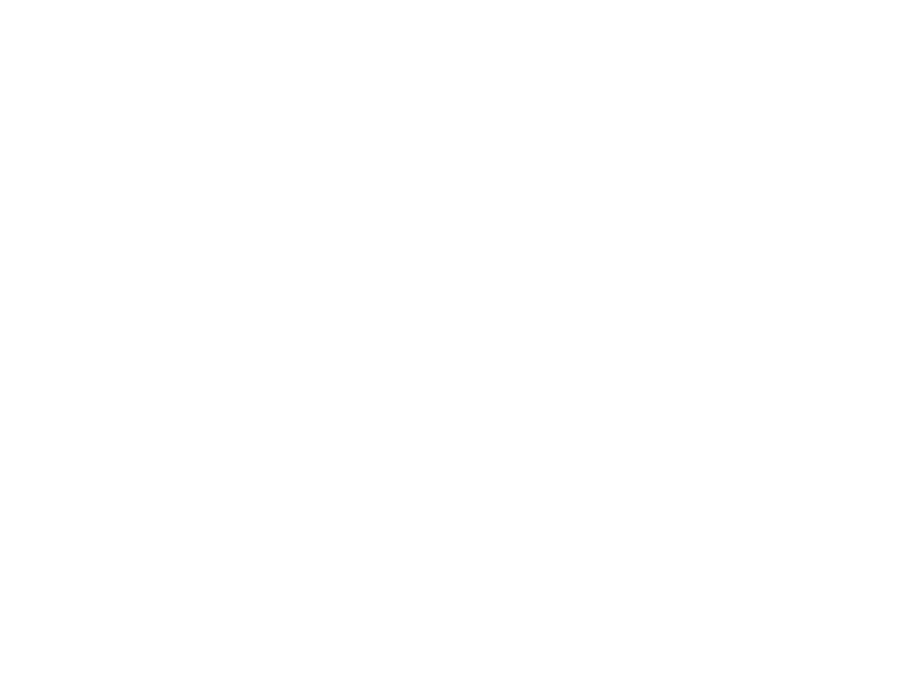
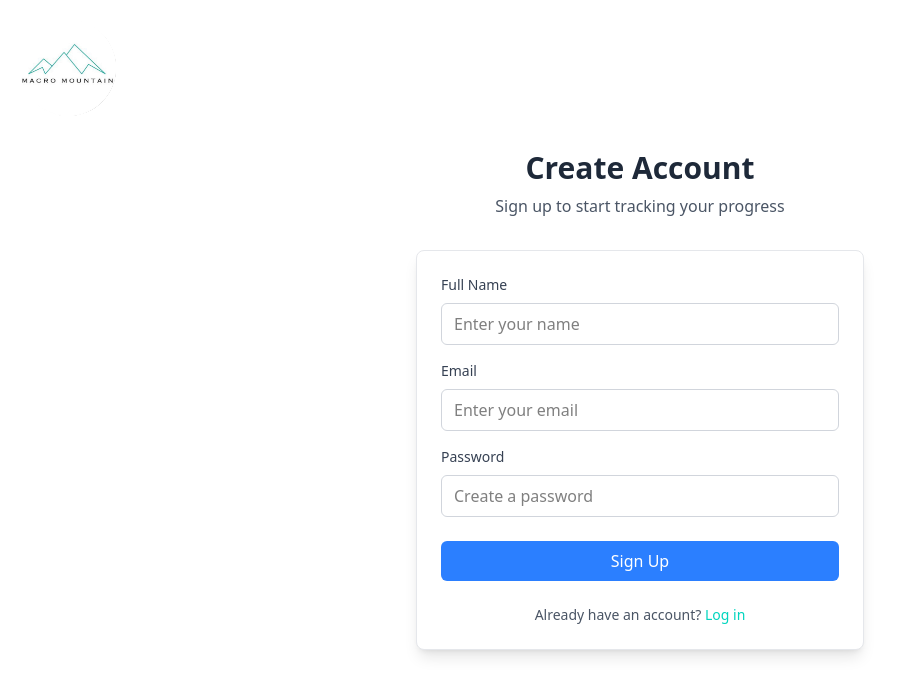
Before and after one commit to JonathanFry07/MarcoMountain, a React (Vite) app in the folder frontend/: page /signup in a window 1280 px wide. Before the commit this address had no page. Shown: the top 696 px of the page, without its empty margins (0-905 px from the left). Built offline with nearby package versions, Linux system fonts and the light colour scheme.

Commit message:
login and signup

```diff
--- a/frontend/src/App.jsx
+++ b/frontend/src/App.jsx
@@ -1,6 +1,8 @@
 import React from 'react';
 import { Routes, Route } from 'react-router-dom';
 import HomeLayoutPage from './pages/homeLayoutPage';
+import SignUpPage from './pages/SignUpPage';
+import LoginPage from './pages/LoginPage';
 
 function App() {
 
@@ -9,6 +11,8 @@ function App() {
       <div>
         <Routes>
           <Route path="/" element={<HomeLayoutPage />} />
+          <Route path="/signup" element={<SignUpPage /> } />
+          <Route path="/login" element={<LoginPage />} />
         </Routes>
       </div>
     </>
--- /dev/null
+++ b/frontend/src/pages/LoginPage.jsx
@@ -0,0 +1,122 @@
+import React, { useState } from 'react';
+import Logo from '../components/Logo';
+
+const LoginPage = () => {
+  const [formData, setFormData] = useState({
+    email: '',
+    password: '',
+  });
+
+  const [errors, setErrors] = useState({})
+
+  const handleChange = (e) => {
+    const { name, value } = e.target;
+    setFormData({
+      ...formData,
+      [name]: value,
+    });
+  };
+
+  const validate = () => {
+    const newErrors = {};
+    if (!formData.email) {
+      newErrors.email = 'Email is required';
+    } else if (!/\S+@\S+\.\S+/.test(formData.email)) {
+      newErrors.email = 'Email is invalid';
+    }
+    if (!formData.password) {
+      newErrors.password = 'Password is required';
+    }
+    return newErrors;
+  };
+
+  const handleSubmit = (e) => {
+    e.preventDefault();
+    const newErrors = validate();
+    if (Object.keys(newErrors).length > 0) {
+      setErrors(newErrors);
+    } else {
+      // Submit form - would typically call an API here
+      console.log('Login submitted:', formData);
+      // Reset form
+      setFormData({ email: '', password: '' });
+      setErrors({});
+    }
+  };
+
+  return (
+    <div className="min-h-screen bg-white flex flex-col justify-center items-center p-6">
+        <Logo />
+      <div className="w-full max-w-md">
+        <div className="text-center mb-8">
+          <h1 className="text-3xl font-bold text-gray-800">Welcome Back</h1>
+          <p className="text-gray-600 mt-2">Log in to your account</p>
+        </div>
+
+        <form onSubmit={handleSubmit} className="bg-white rounded-lg shadow-lg p-6 border border-gray-200">
+          <div className="mb-4">
+            <label htmlFor="email" className="block text-gray-700 text-sm font-medium mb-2">
+              Email
+            </label>
+            <input
+              type="email"
+              id="email"
+              name="email"
+              value={formData.email}
+              onChange={handleChange}
+              className={`w-full px-3 py-2 border rounded-md focus:outline-none focus:ring-2 focus:ring-teal-400 transition-colors ${
+                errors.email ? 'border-red-500' : 'border-gray-300'
+              }`}
+              placeholder="Enter your email"
+            />
+            {errors.email && <p className="text-red-500 text-xs mt-1">{errors.email}</p>}
+          </div>
+
+          <div className="mb-4">
+            <label htmlFor="password" className="block text-gray-700 text-sm font-medium mb-2">
+              Password
+            </label>
+            <input
+              type="password"
+              id="password"
+              name="password"
+              value={formData.password}
+              onChange={handleChange}
+              className={`w-full px-3 py-2 border rounded-md focus:outline-none focus:ring-2 focus:ring-teal-400 transition-colors ${
+                errors.password ? 'border-red-500' : 'border-gray-300'
+              }`}
+              placeholder="Enter your password"
+            />
+            {errors.password && <p className="text-red-500 text-xs mt-1">{errors.password}</p>}
+          </div>
+
+          <div className="flex items-center justify-between mb-6">
+            <div className="text-sm">
+              <a href="#" className="text-teal-400 hover:text-blue-500 font-medium">
+                Forgot password?
+              </a>
+            </div>
+          </div>
+
+          <button
+            type="submit"
+            className="w-full bg-blue-500 hover:bg-blue-600 text-white font-medium py-2 px-4 rounded-md focus:outline-none focus:ring-2 focus:ring-blue-300 focus:ring-opacity-50 transition-colors"
+          >
+            Log In
+          </button>
+
+          <div className="mt-6 text-center">
+            <p className="text-sm text-gray-600">
+              Don't have an account?{' '}
+              <a href="/signup" className="text-teal-400 hover:text-blue-500 font-medium">
+                Sign up
+              </a>
+            </p>
+          </div>
+        </form>
+      </div>
+    </div>
+  );
+};
+
+export default LoginPage;
--- /dev/null
+++ b/frontend/src/pages/SignUpPage.jsx
@@ -0,0 +1,136 @@
+import React, { useState } from 'react';
+import Logo from '../components/Logo';
+
+const SignUpPage = () => {
+  const [formData, setFormData] = useState({
+    name: '',
+    email: '',
+    password: '',
+  });
+
+  const [errors, setErrors] = useState({});
+
+  const handleChange = (e) => {
+    const { name, value } = e.target;
+    setFormData({
+      ...formData,
+      [name]: value,
+    });
+  };
+
+  const validate = () => {
+    const newErrors = {};
+    if (!formData.name) newErrors.name = 'Name is required';
+    if (!formData.email) {
+      newErrors.email = 'Email is required';
+    } else if (!/\S+@\S+\.\S+/.test(formData.email)) {
+      newErrors.email = 'Email is invalid';
+    }
+    if (!formData.password) {
+      newErrors.password = 'Password is required';
+    } else if (formData.password.length < 6) {
+      newErrors.password = 'Password must be at least 6 characters';
+    }
+    return newErrors;
+  };
+
+  const handleSubmit = (e) => {
+    e.preventDefault();
+    const newErrors = validate();
+    if (Object.keys(newErrors).length > 0) {
+      setErrors(newErrors);
+    } else {
+      // Submit form - would typically call an API here
+      console.log('Form submitted:', formData);
+      // Reset form
+      setFormData({ name: '', email: '', password: '' });
+      setErrors({});
+    }
+  };
+
+  return (
+    <div className="min-h-screen bg-white flex flex-col justify-center items-center p-6">
+    <Logo />
+      <div className="w-full max-w-md">
+        <div className="text-center mb-8">
+          <h1 className="text-3xl font-bold text-gray-800">Create Account</h1>
+          <p className="text-gray-600 mt-2">Sign up to start tracking your progress</p>
+        </div>
+
+        <form onSubmit={handleSubmit} className="bg-white rounded-lg shadow-lg p-6 border border-gray-200">
+          <div className="mb-4">
+            <label htmlFor="name" className="block text-gray-700 text-sm font-medium mb-2">
+              Full Name
+            </label>
+            <input
+              type="text"
+              id="name"
+              name="name"
+              value={formData.name}
+              onChange={handleChange}
+              className={`w-full px-3 py-2 border rounded-md focus:outline-none focus:ring-2 focus:ring-teal-400 transition-colors ${
+                errors.name ? 'border-red-500' : 'border-gray-300'
+              }`}
+              placeholder="Enter your name"
+            />
+            {errors.name && <p className="text-red-500 text-xs mt-1">{errors.name}</p>}
+          </div>
+
+          <div className="mb-4">
+            <label htmlFor="email" className="block text-gray-700 text-sm font-medium mb-2">
+              Email
+            </label>
+            <input
+              type="email"
+              id="email"
+              name="email"
+              value={formData.email}
+              onChange={handleChange}
+              className={`w-full px-3 py-2 border rounded-md focus:outline-none focus:ring-2 focus:ring-teal-400 transition-colors ${
+                errors.email ? 'border-red-500' : 'border-gray-300'
+              }`}
+              placeholder="Enter your email"
+            />
+            {errors.email && <p className="text-red-500 text-xs mt-1">{errors.email}</p>}
+          </div>
+
+          <div className="mb-6">
+            <label htmlFor="password" className="block text-gray-700 text-sm font-medium mb-2">
+              Password
+            </label>
+            <input
+              type="password"
+              id="password"
+              name="password"
+              value={formData.password}
+              onChange={handleChange}
+              className={`w-full px-3 py-2 border rounded-md focus:outline-none focus:ring-2 focus:ring-teal-400 transition-colors ${
+                errors.password ? 'border-red-500' : 'border-gray-300'
+              }`}
+              placeholder="Create a password"
+            />
+            {errors.password && <p className="text-red-500 text-xs mt-1">{errors.password}</p>}
+          </div>
+
+          <button
+            type="submit"
+            className="w-full bg-blue-500 hover:bg-blue-600 text-white font-medium py-2 px-4 rounded-md focus:outline-none focus:ring-2 focus:ring-blue-300 focus:ring-opacity-50 transition-colors"
+          >
+            Sign Up
+          </button>
+
+          <div className="mt-6 text-center">
+            <p className="text-sm text-gray-600">
+              Already have an account?{' '}
+              <a href="/login" className="text-teal-400 hover:text-blue-500 font-medium">
+                Log in
+              </a>
+            </p>
+          </div>
+        </form>
+      </div>
+    </div>
+  );
+};
+
+export default SignUpPage;
```
